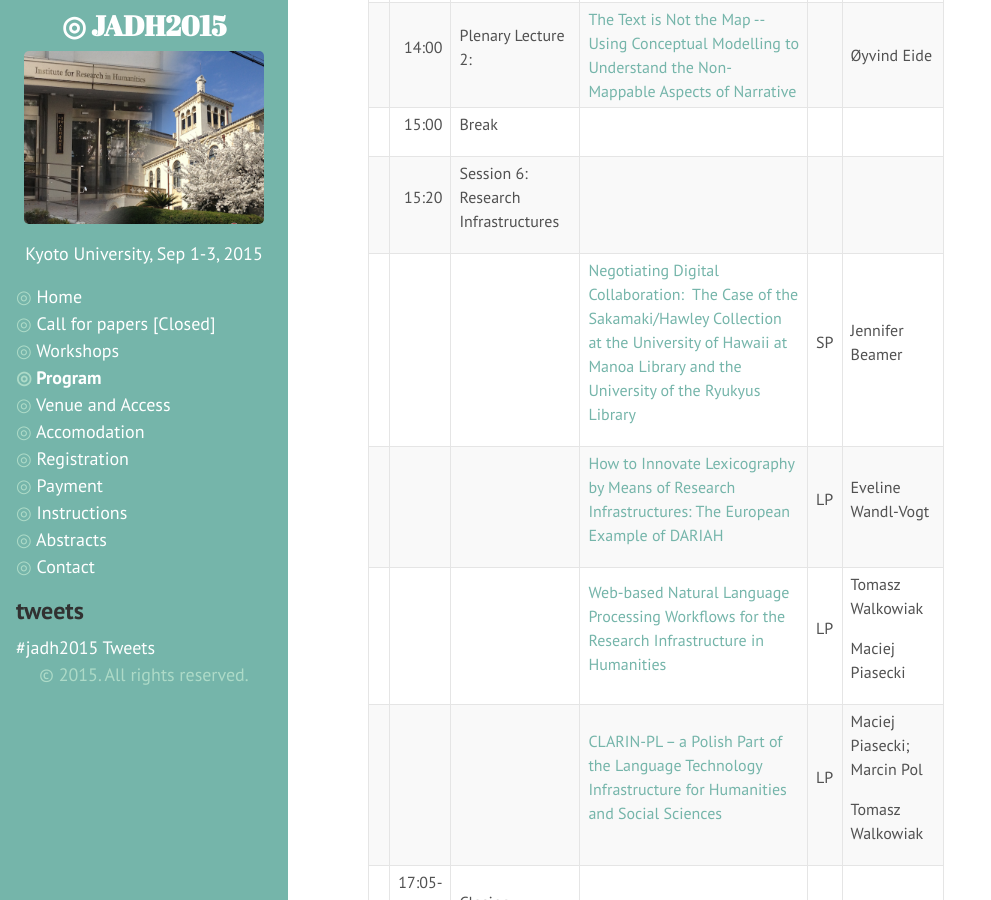
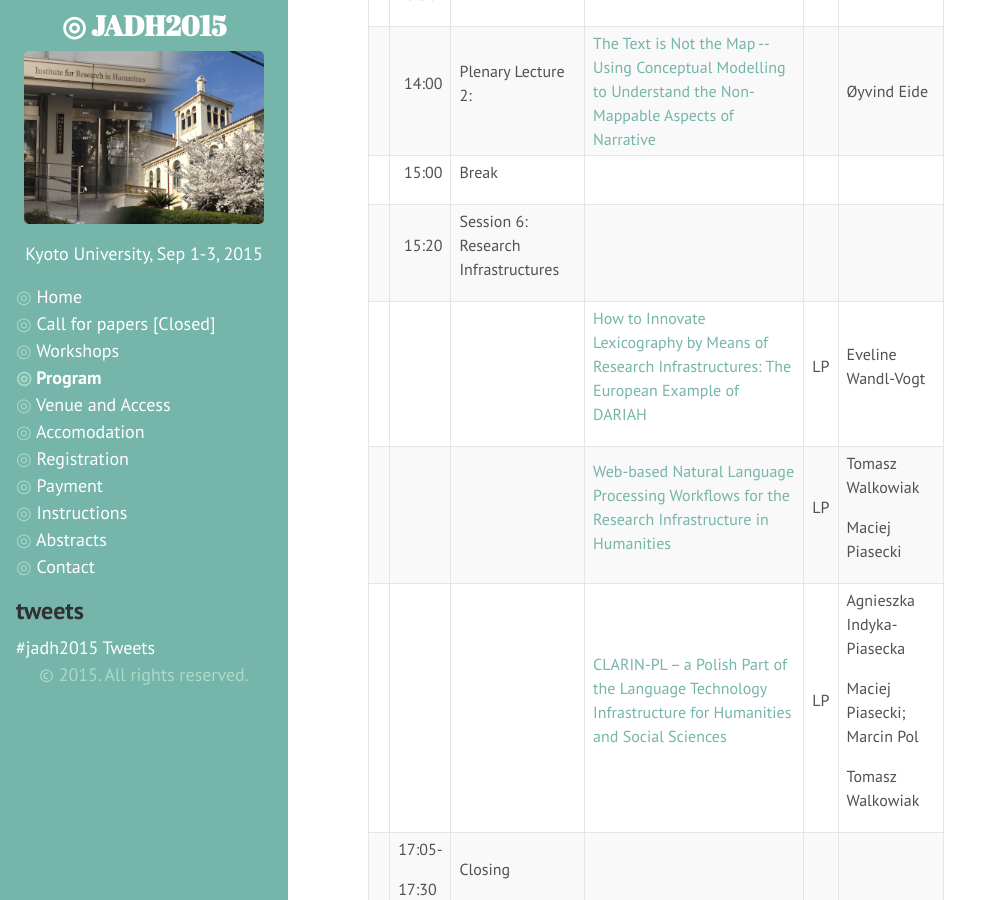
Before and after one commit to jadh2015/jadh2015.github.io, a Jekyll site: the page built from 20programme.md, in a window 1280 px wide and 900 px high, scrolled down 5366 px. Shown: the whole window, without its empty margins (0-991 px from the left). Built offline with Jekyll 4.4.1, drawn with Linux system fonts in a browser that asks for light colours; comment, search, counter and statistics services are not loaded.

Commit message:
two changes to programm.

```diff
--- a/20programme.md
+++ b/20programme.md
@@ -283,13 +283,8 @@ Cultural Map for the Corporeal Language in the Modern Era</p>
 <p>15:20</p>
 </td><td style="text-align:left;" class="ce20">
 <p>Session 6: Research Infrastructures</p>
-</td><td style="text-align:left;" class="ce25"> </td><td style="text-align:left;" class="ce34"> </td><td style="text-align:left;" class="ce42"> </td></tr><tr class="ro4"><td style="text-align:left;" class="ce4"> </td><td style="text-align:left;" class="ce14"> </td><td style="text-align:left;" class="ce19"> </td><td style="text-align:left;" class="ce27">
-<p><a class="P68" href="{{ site.baseurl }}/abstracts/#index.xml-body.1_div.26">Negotiating Digital Collaboration:  The Case of the Sakamaki/Hawley Collection at the University of Hawaii at Manoa Library and the University of the Ryukyus Library</a></p>
-</td><td style="text-align:left;" class="ce37">
-<p>SP</p>
-</td><td style="text-align:left;" class="ce43">
-<p>Jennifer Beamer</p>
-</td></tr><tr class="ro4"><td style="text-align:left;" class="ce4"> </td><td style="text-align:left;" class="ce14"> </td><td style="text-align:left;" class="ce19"> </td><td style="text-align:left;" class="ce27">
+</td><td style="text-align:left;" class="ce25"> </td><td style="text-align:left;" class="ce34"> </td><td style="text-align:left;" class="ce42"> </td></tr>
+<tr class="ro4"><td style="text-align:left;" class="ce4"> </td><td style="text-align:left;" class="ce14"> </td><td style="text-align:left;" class="ce19"> </td><td style="text-align:left;" class="ce27">
 <p><a class="P68" href="{{ site.baseurl }}/abstracts/#index.xml-body.1_div.27">How to Innovate Lexicography by Means of Research Infrastructures: The European Example of DARIAH</a></p>
 </td><td style="text-align:left;" class="ce37">
 <p>LP</p>
@@ -307,6 +302,7 @@ Cultural Map for the Corporeal Language in the Modern Era</p>
 </td><td style="text-align:left;" class="ce37">
 <p>LP</p>
 </td><td style="text-align:left;" class="ce44">
+<p>Agnieszka Indyka-Piasecka</p>
 <p>Maciej Piasecki; Marcin Pol</p>
 <p>Tomasz Walkowiak</p>
 </td></tr><tr class="ro10"><td style="text-align:left;" class="ce5"> </td><td style="text-align:left;" class="ce17">
```
